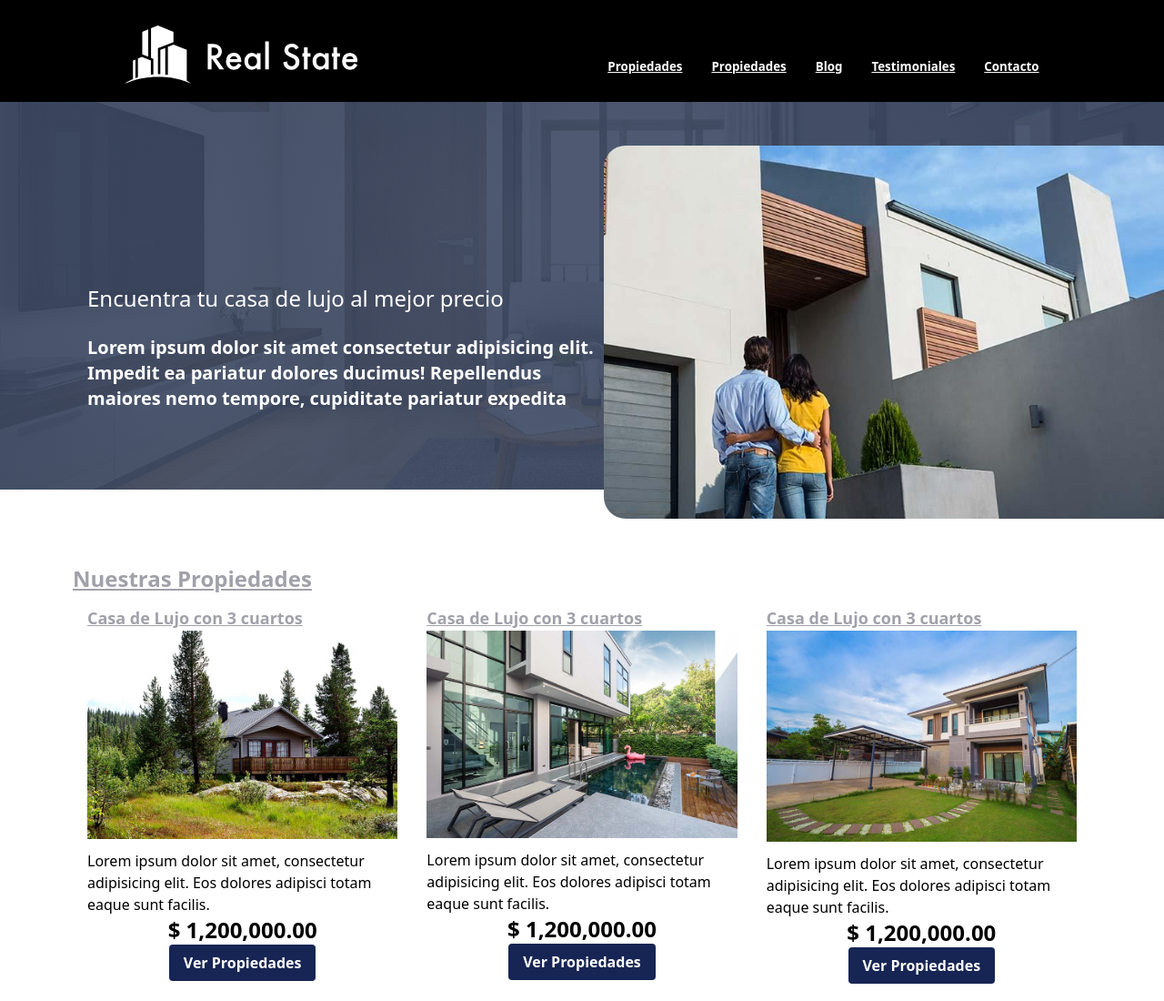
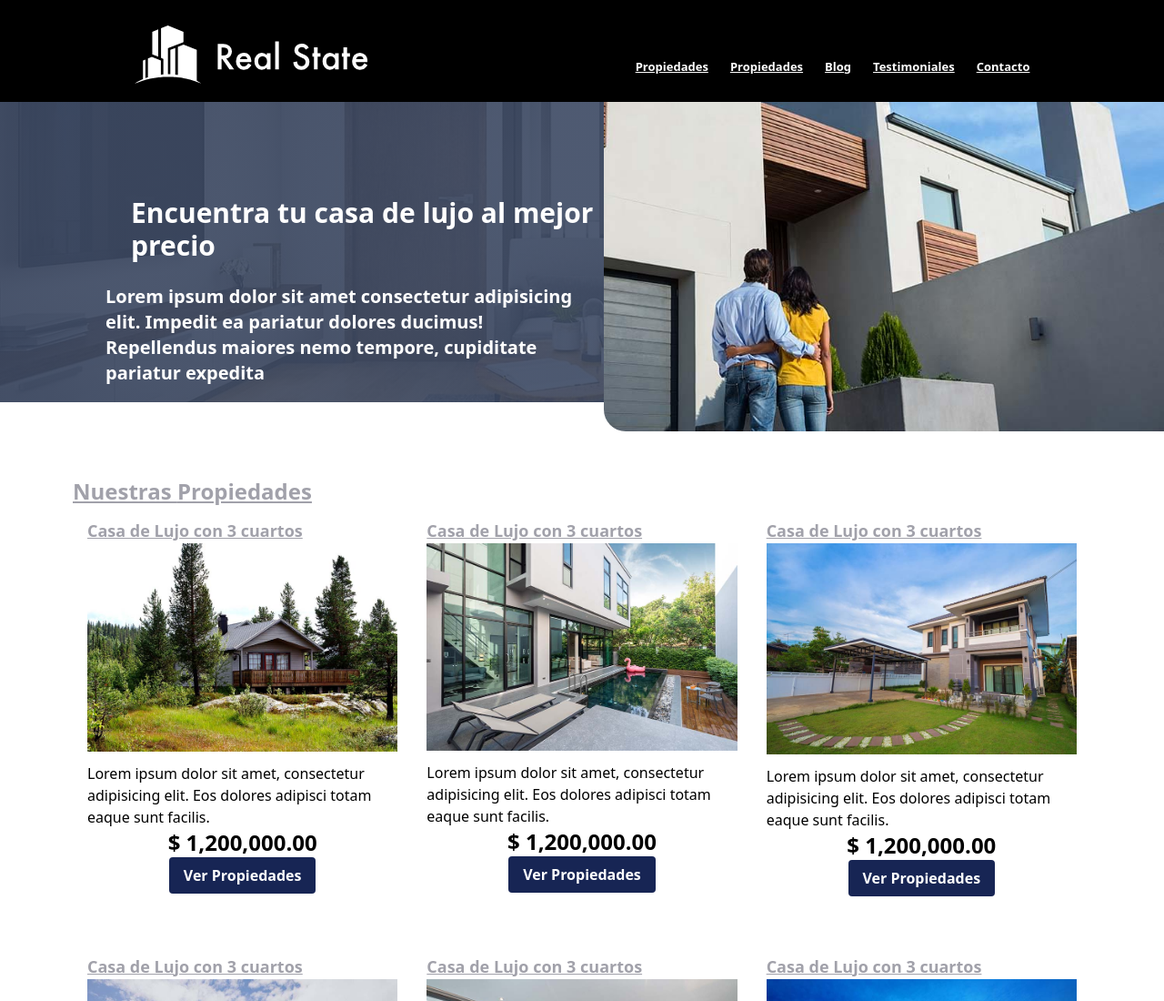
Before and after one commit to Gaby12Martz/sitio-venta, a website: page index.html in a window 1280 px wide. Shown: the top 1100 px of the page at 91% size. Drawn offline with Linux system fonts and the light colour scheme.

Commit message:
quitanversion

```diff
--- a/css/style.css
+++ b/css/style.css
@@ -2,7 +2,9 @@
     background-image: linear-gradient(90deg,rgba(59,72,98,.9) 0,rgba(59,72,98,.9)), url(../img/header_bg.jpg);
     background-repeat: no-repeat;
     background-size:cover;
-    background-position: left;
+    background-position: center;
+
+
 }
 .header__logo {
     display: block;
--- a/index.html
+++ b/index.html
@@ -15,29 +15,49 @@
             <a href="#" class="w-fit">
                 <img  class="md:w-64 h-auto" src="build/img/logo.svg" alt="Real State" >
             </a>
-            <div class="flex md:flex-row gap-8 mt-7">
-                <a class="text-left text-white" style="font-size: smaller; font-weight: bold; text-decoration: underline" href="#">Propiedades</a>
-                <a class="text-left text-white" style="font-size: smaller; font-weight: bold; text-decoration: underline" href="#">Propiedades</a>
-                <a class="text-left text-white" style="font-size: smaller; font-weight: bold; text-decoration: underline" href="#">Blog</a>
-                <a class="text-left text-white" style="font-size: smaller; font-weight: bold; text-decoration: underline" href="#">Testimoniales</a>
-                <a class="text-left text-white" style="font-size: smaller; font-weight: bold; text-decoration: underline" href="#">Contacto</a>
+            <div class="flex md:flex-row text-center gap-6 mt-7">
+                <a class="text-center text-white" style="font-size: small; font-weight: bold; text-decoration: underline" href="#">Propiedades</a>
+                <a class="text-center text-white" style="font-size: small; font-weight: bold; text-decoration: underline" href="#">Propiedades</a>
+                <a class="text-center text-white" style="font-size: small; font-weight: bold; text-decoration: underline" href="#">Blog</a>
+                <a class="text-center text-white" style="font-size: small; font-weight: bold; text-decoration: underline" href="#">Testimoniales</a>
+                <a class="text-center text-white" style="font-size: small; font-weight: bold; text-decoration: underline" href="#">Contacto</a>
             </div>
         </nav>
     </header>
     <section class="pt-16 mt-16 bg_hero">
-        <div class=":bg-cover bg-black"></div>
+        <div class="bg-cover bg-black"></div>
 
 
-        <div class="grid grid-cols-2 container pt-40 pl-5 lg:pl-12">
-            <div class="order-1 text-xl pl-5 lg:pl-12">
-                <h1 class="text-white text-2xl my-6 text-left font-roboto font-cursive ">Encuentra tu casa de lujo al mejor precio</h1>
-                <p class="text-white block font-bold px-45 my-2  text-left ">Lorem ipsum dolor sit amet consectetur adipisicing elit. Impedit ea pariatur dolores ducimus!
+        <!-- <div class="grid grid-cols-2 md:container pt-16 pl-5 lg:pl-12">
+            <div class="md:order-1 text-xl pl-5 lg:pl-12">
+                <h1 class="text-white text-3xl my-6 pl-5 lg:pl-12 text-start font-bold font-cursive ">Encuentra tu casa de lujo al mejor precio</h1>
+                <p class=" text-white font-bold px-45 my-2 text-left">Lorem ipsum dolor sit amet consectetur adipisicing elit. Impedit ea pariatur dolores ducimus!
                     Repellendus maiores nemo tempore, cupiditate pariatur expedita</p>
             </div>
-            <div class="order-2 -bottom-8 right-30 -mt-40 relative">
+            <div class="md:order-2 -bottom-8 right-30 -mt-40 relative">
                 <img class=" rounded-bl-3xl rounded-tl-3xl max-w-50rem block" src=" build/img/imagenHeader.jpg" alt="imagen header">
             </div>
+        </div> -->
+        <!-- <div class="grid grid-cols-2 md:container pt-16 pl-5 lg:pl-12">
+            <div class="md:order-1 text-xl pl-5 lg:pl-12">
+                <h1 class="text-white text-4xl my-6 pl-5 lg:pl-12 text-ellipsis font-bold font-cursive">Encuentra tu casa de lujo al mejor precio</h1>
+                <p class="text-white font-bold px-5 md:px-45 my-2 text-left md:block hidden">Lorem ipsum dolor sit amet consectetur adipisicing elit. Impedit ea pariatur dolores ducimus! Repellendus maiores nemo tempore, cupiditate pariatur expedita</p>
+            </div>
+            <div class="md:order-2 -bottom-8 right-30 -mt-40 relative">
+                <img class="rounded-bl-3xl rounded-tl-3xl max-w-50rem md:block" src="build/img/imagenHeader.jpg" alt="imagen header">
+            </div>
+        </div> -->
+        <div class="grid grid-cols-2 md:container pt-16 pl-5 lg:pl-12">
+            <div class="md:order-1 text-xl pl-5 lg:pl-12">
+                <h1 class="text-white text-3xl my-6 pl-5 lg:pl-12 text-start font-bold font-cursive">Encuentra tu casa de lujo al mejor precio</h1>
+                <p class="text-white font-bold px-5 md:px-45 my-2 text-left hidden md:block lg:block">Lorem ipsum dolor sit amet consectetur adipisicing elit. Impedit ea pariatur dolores ducimus! Repellendus maiores nemo tempore, cupiditate pariatur expedita</p>
+            </div>
+            <div class="md:order-2 -bottom-8 right-30 -mt-40 relative hidden md:block lg:block">
+                <img class="rounded-bl-3xl rounded-tl-3xl max-w-50rem block md:block lg:block" src="build/img/imagenHeader.jpg" alt="imagen header">
+            </div>
         </div>
+
+
 
     </section>
 
```
Also changed, not shown: dist/output.css.
